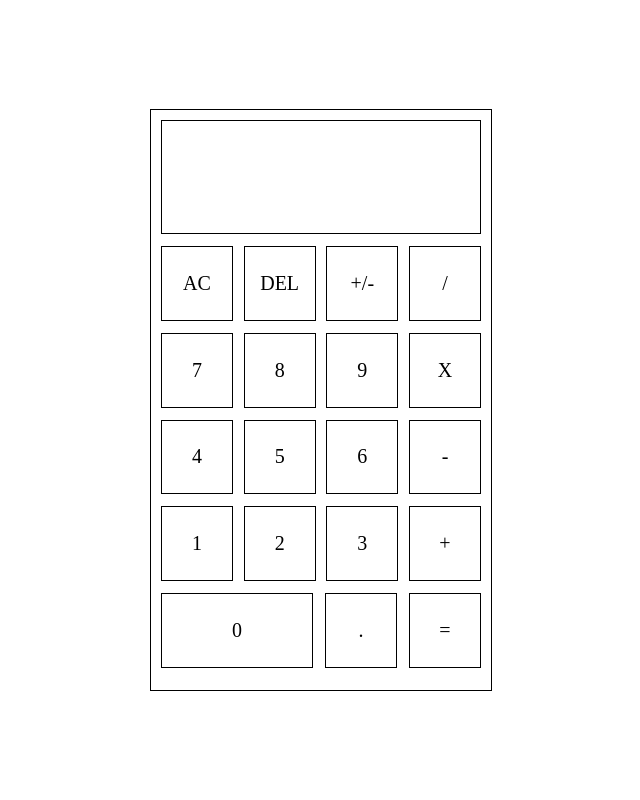
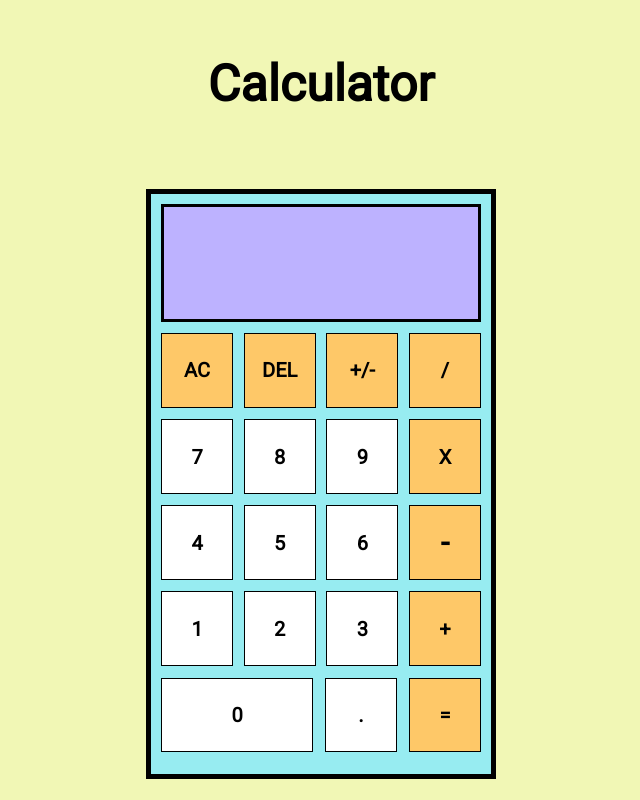
Before and after one commit to Veritaaaas/calculator, a plain HTML site: page index.html in a window 1280 px wide. Shown: the whole page, without its empty margins (319-959 px from the left). Drawn offline with Linux system fonts and the light colour scheme.

Commit message:
modified the appearance of the calculator

```diff
--- a/index.html
+++ b/index.html
@@ -7,6 +7,7 @@
     <title>Calculator</title>
 </head>
 <body>
+    <h1>Calculator</h1><br>
     <div class="calculator">
         <div class="display">
             <div class="previous">
--- a/style.css
+++ b/style.css
@@ -1,3 +1,5 @@
+@import url('https://fonts.googleapis.com/css2?family=Roboto&display=swap');
+
 html, body {
     height: 100%;
     margin: 0;
@@ -7,14 +9,25 @@ html, body {
 
 body {
     display: flex;
+    flex-wrap: wrap;
+    flex-direction: row;
     align-items: center;
     justify-content: center;
+    font-family: 'Roboto', sans-serif;
+    background-color: #f1f7b5;
+}
+
+h1 {
+    text-align: center;
+    font-size: 50px;
+    width: 100%;
 }
 
 .calculator {
     width: 25%;
     height: 70%;
-    border: 1px solid black;
+    border: 5px solid black;
+    background-color: #97ECF1;
     display: flex;
     padding: 10px;
     flex-wrap: wrap;
@@ -25,7 +38,8 @@ body {
 .display {
     width: 100%;
     height: 20%;
-    border: 1px solid black;
+    border: 3px solid black;
+    background-color: #BDB2FF;
     display: flex;
     flex-wrap: wrap;
     flex-direction: row;
@@ -33,6 +47,7 @@ body {
 
 .previous {
     font-size: 20px;
+    font-weight: bold;
     display: flex;
     justify-content: flex-end;
     align-items: center;
@@ -42,11 +57,20 @@ body {
 
 .current {
     font-size: 40px;
+    font-weight: bold;
     display: flex;
     justify-content: flex-end;
     align-items: center;
     width: 100%;
     height: 70%;
+}
+
+#clear, #delete, #sign, #divide, #multiply, #subtract, #add, #equal {
+    background-color: #FEC868;
+}
+
+#subtract {
+    font-size: 30px;
 }
 
 .buttons {
@@ -56,6 +80,7 @@ body {
     background-color: white;
     cursor: pointer;
     font-size: 20px;
+    font-weight: bold   ;
     display: flex;
     justify-content: center;
     align-items: center;
@@ -67,5 +92,5 @@ body {
 }
 
 .buttons:hover {
-    background-color: blue !important;
+    background-color: #DFFDFF !important;
 }
```
Also changed, not shown: script.js (+18 -1 lines).
